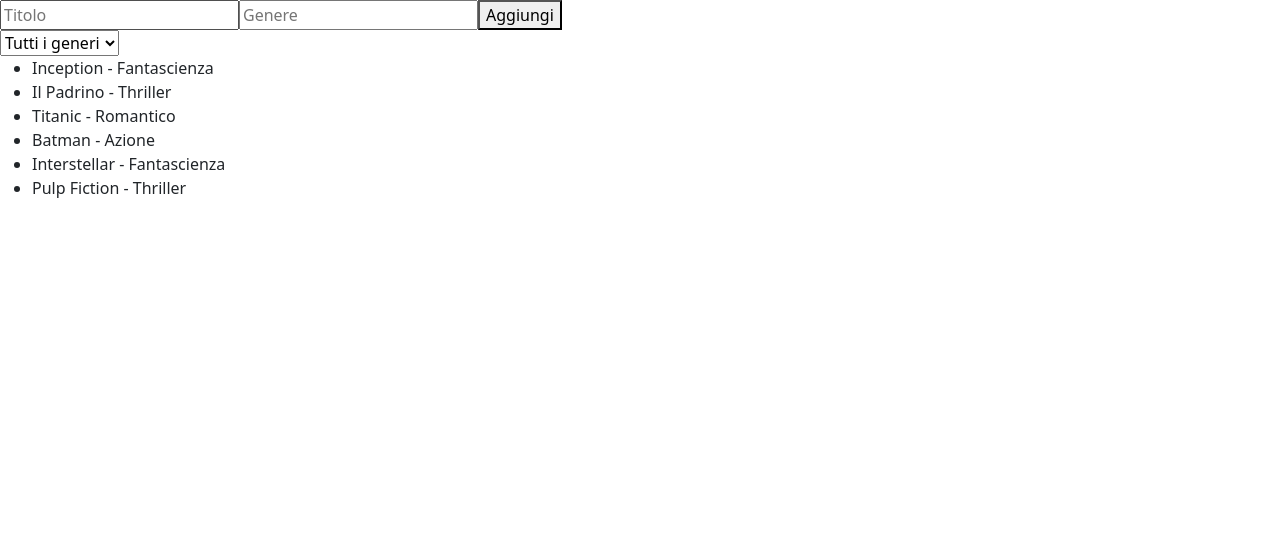
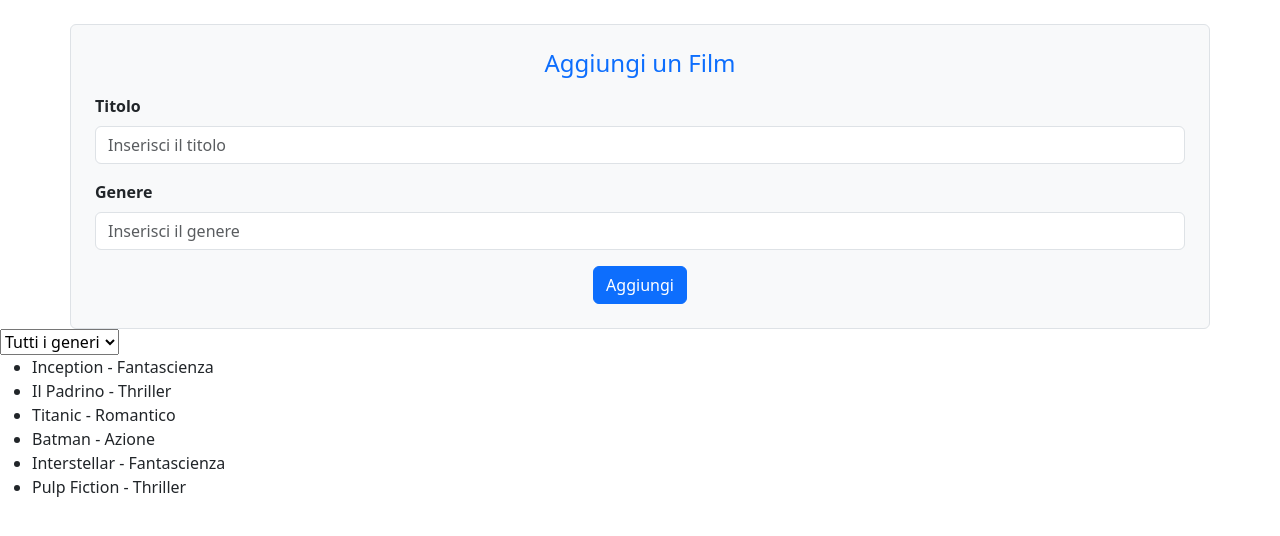
Before and after one commit to Michecosa/react-movie-filter, a React (Vite) app: page / in a window 1280 px wide. Shown: the top 536 px of the page. Built offline with nearby package versions, Linux system fonts and the light colour scheme.

Commit message:
Add bootstrap classes to style the Form component

```diff
--- a/src/components/movies-list/Form.jsx
+++ b/src/components/movies-list/Form.jsx
@@ -6,22 +6,41 @@
   setNewGenre,
 }) {
   return (
-    <>
-      <form onSubmit={handleAddMovie}>
+    <form
+      onSubmit={handleAddMovie}
+      className="container mt-4 p-4 border rounded bg-light"
+    >
+      <h4 className="mb-3 text-center text-primary">Aggiungi un Film</h4>
+
+      <div className="mb-3">
+        <label className="form-label fw-semibold">Titolo</label>
         <input
+          id="title"
           type="text"
-          placeholder="Titolo"
+          className="form-control"
+          placeholder="Inserisci il titolo"
           value={newTitle}
           onChange={(e) => setNewTitle(e.target.value)}
         />
+      </div>
+
+      <div className="mb-3">
+        <label className="form-label fw-semibold">Genere</label>
         <input
+          id="genre"
           type="text"
-          placeholder="Genere"
+          className="form-control"
+          placeholder="Inserisci il genere"
           value={newGenre}
           onChange={(e) => setNewGenre(e.target.value)}
         />
-        <button type="submit">Aggiungi</button>
-      </form>
-    </>
+      </div>
+
+      <div className="d-flex justify-content-center">
+        <button type="submit" className="btn btn-primary">
+          Aggiungi
+        </button>
+      </div>
+    </form>
   );
 }
```
